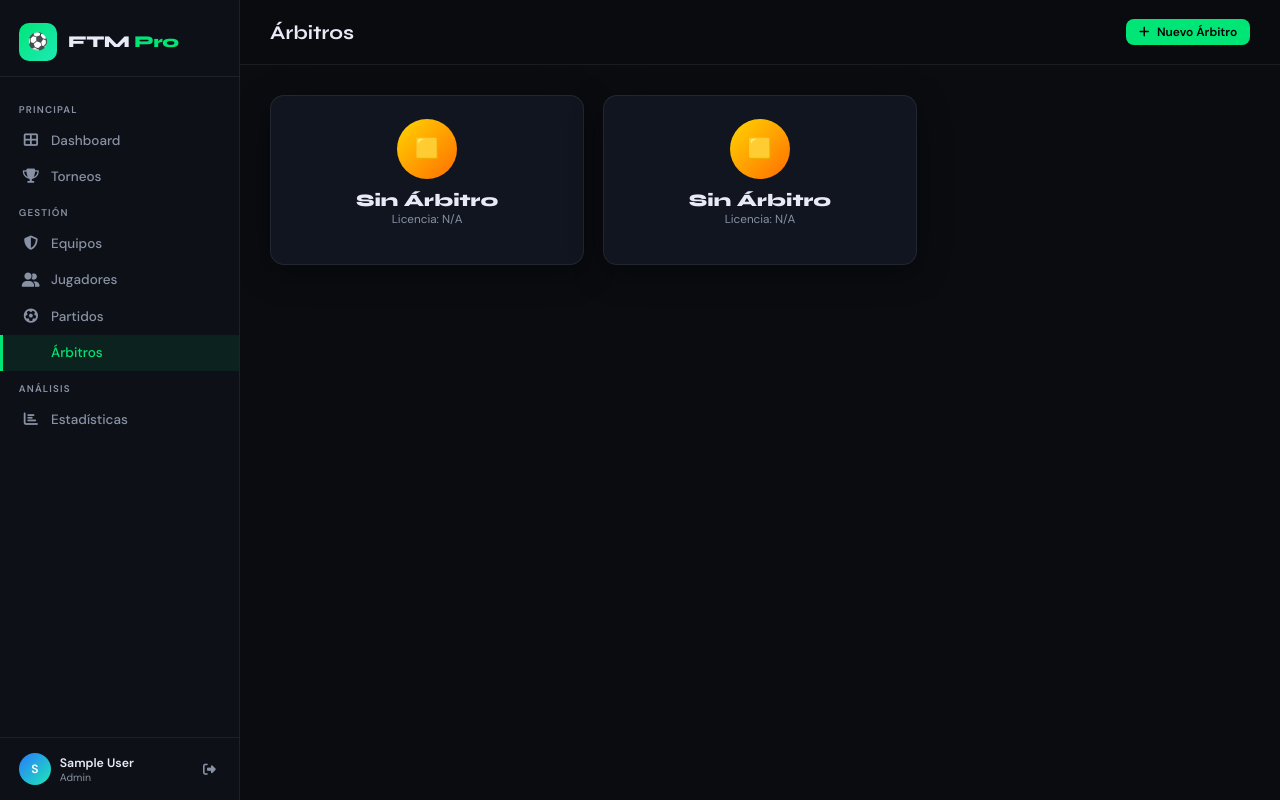
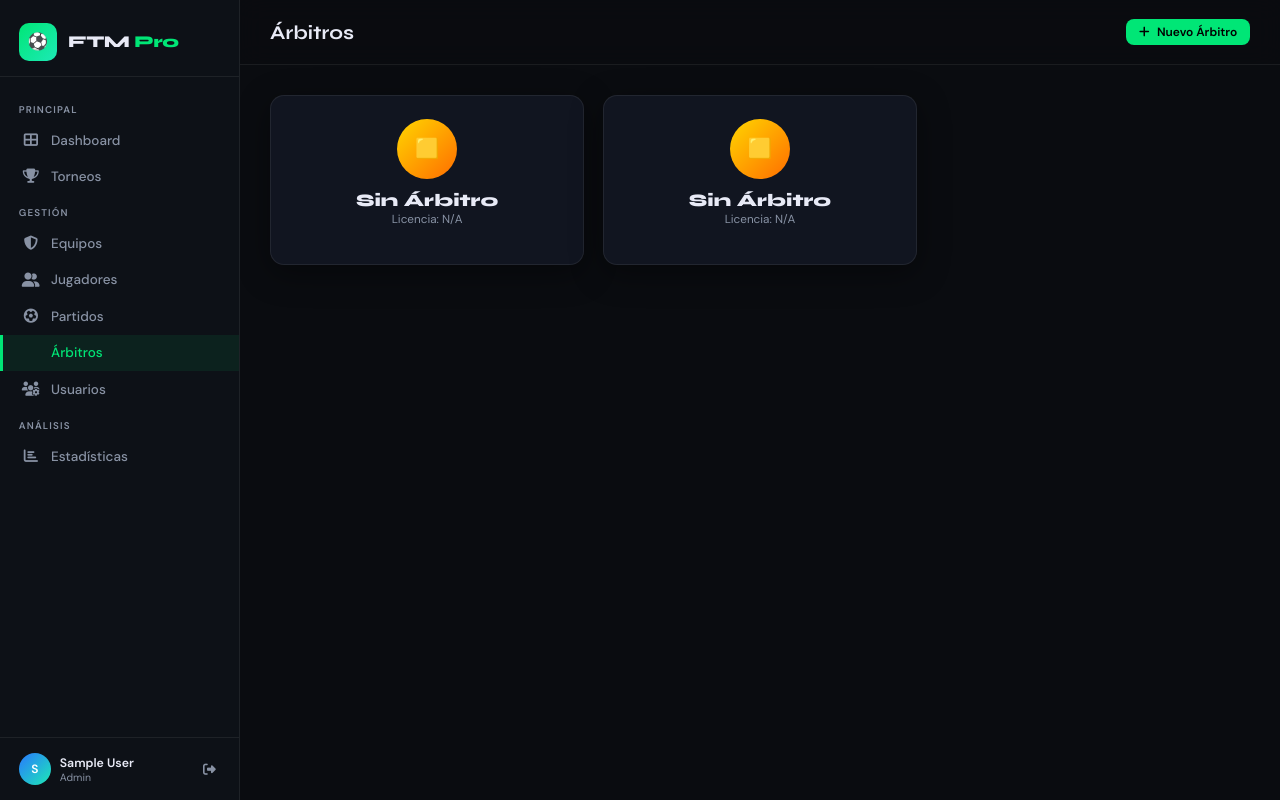
Before and after one commit to ELKEVINPAZA/ftm-pro, a Flask app: page /arbitros/ in a window 1280 px wide. Run offline with Flask 3, Linux system fonts and the light colour scheme; the visitor is signed in with stand-in values (Sample User, id 1); data comes from the database, SQL or seed files in the repository.

```diff
--- a/app/templates/base.html
+++ b/app/templates/base.html
@@ -502,6 +502,9 @@ textarea.form-control { resize: vertical; min-height: 100px; }
     <a href="{{ url_for('arbitros.index') }}" class="nav-item {% if 'arbitros' in request.endpoint %}active{% endif %}">
       <i class="fas fa-whistle"></i> Árbitros
     </a>
+    <a href="{{ url_for('usuarios.index') }}" class="nav-item {% if 'usuarios' in request.endpoint %}active{% endif %}">
+      <i class="fas fa-users-gear"></i> Usuarios
+    </a>
     <div class="nav-section-label">Análisis</div>
     <a href="{{ url_for('stats.index') }}" class="nav-item {% if 'stats' in request.endpoint %}active{% endif %}">
       <i class="fas fa-chart-bar"></i> Estadísticas
```
